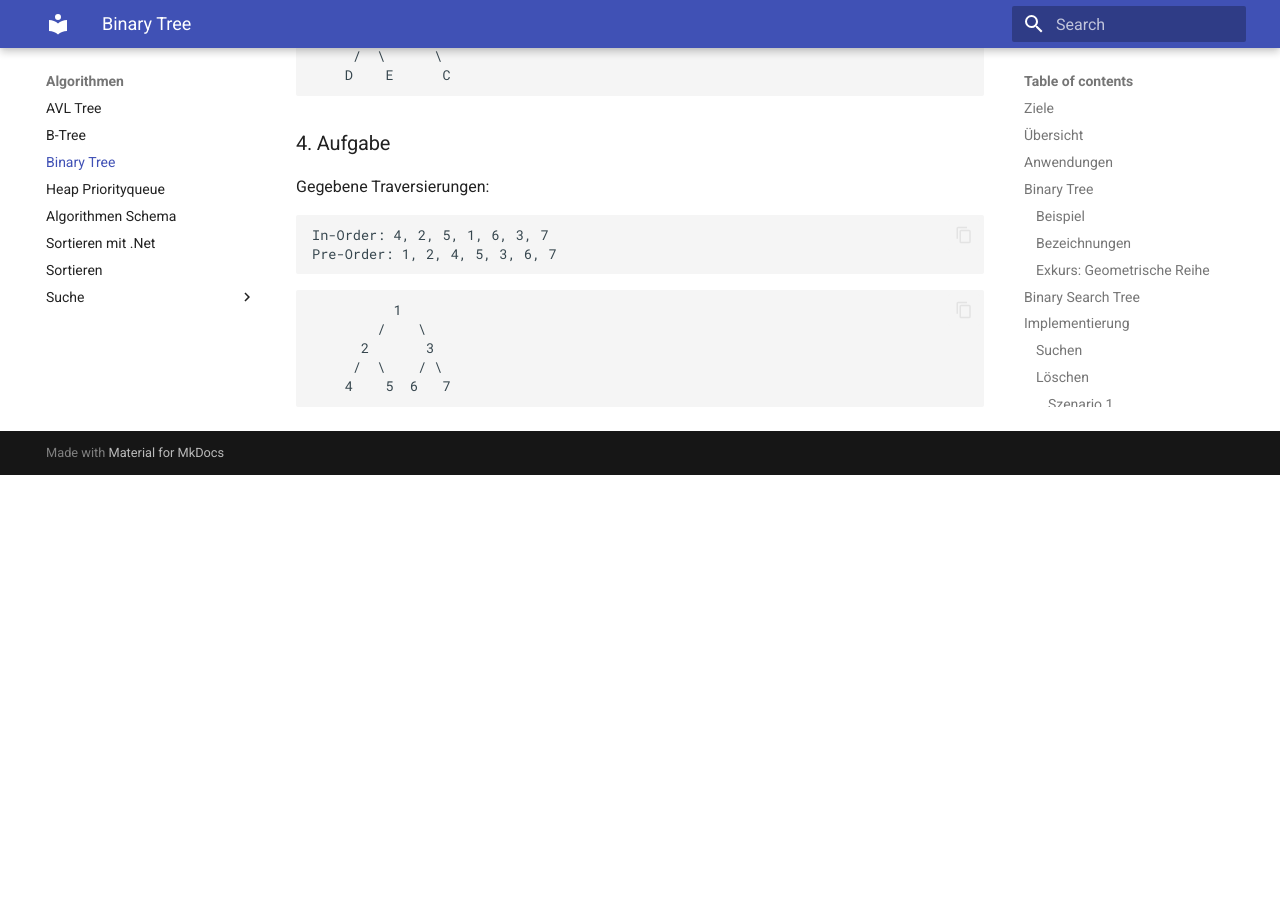
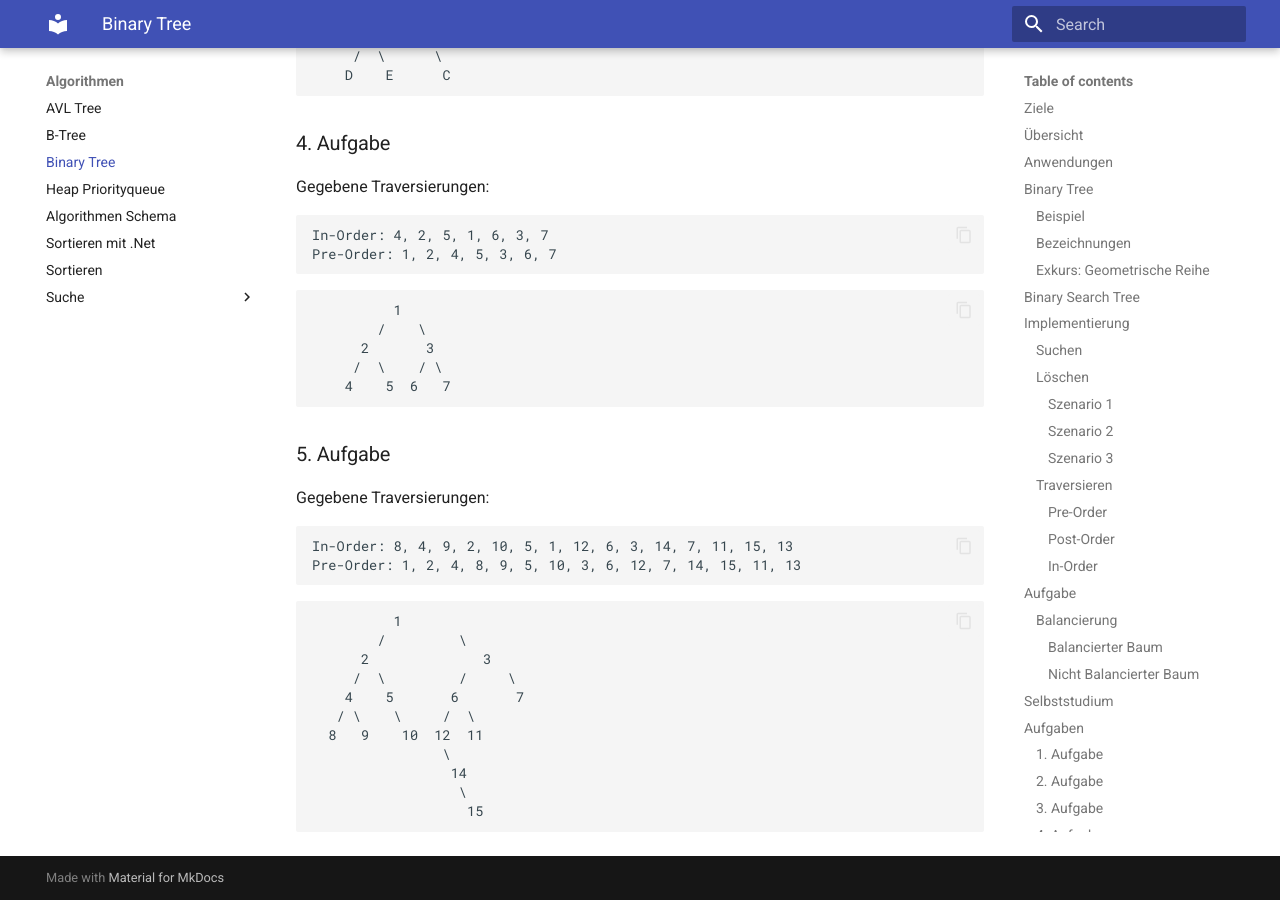
Before and after one commit to tsolenthaler/zbwAlgDs, an MkDocs documentation site: the page built from docs/algorithmen/binary-tree.md, in a window 1280 px wide and 900 px high, scrolled down 19731 px. Built offline with MkDocs 1.6.1 and Material for MkDocs 9.7.7, drawn with Linux system fonts in a browser that asks for light colours; before the commit the page ends 20206 px from its top, so only the background shows below that.

Commit message:
Add task section with traversal examples to binary tree documentation

````diff
--- a/docs/algorithmen/binary-tree.md
+++ b/docs/algorithmen/binary-tree.md
@@ -722,3 +722,24 @@ Gegebene Traversierungen:
      /  \    / \
     4    5  6   7
 ```
+
+### 5. Aufgabe
+
+Gegebene Traversierungen:
+
+    In-Order: 8, 4, 9, 2, 10, 5, 1, 12, 6, 3, 14, 7, 11, 15, 13
+    Pre-Order: 1, 2, 4, 8, 9, 5, 10, 3, 6, 12, 7, 14, 15, 11, 13
+
+```
+          1
+        /         \
+      2              3
+     /  \         /     \
+    4    5       6       7
+   / \    \     /  \
+  8   9    10  12  11
+                \
+                 14
+                  \
+                   15
+```
````
